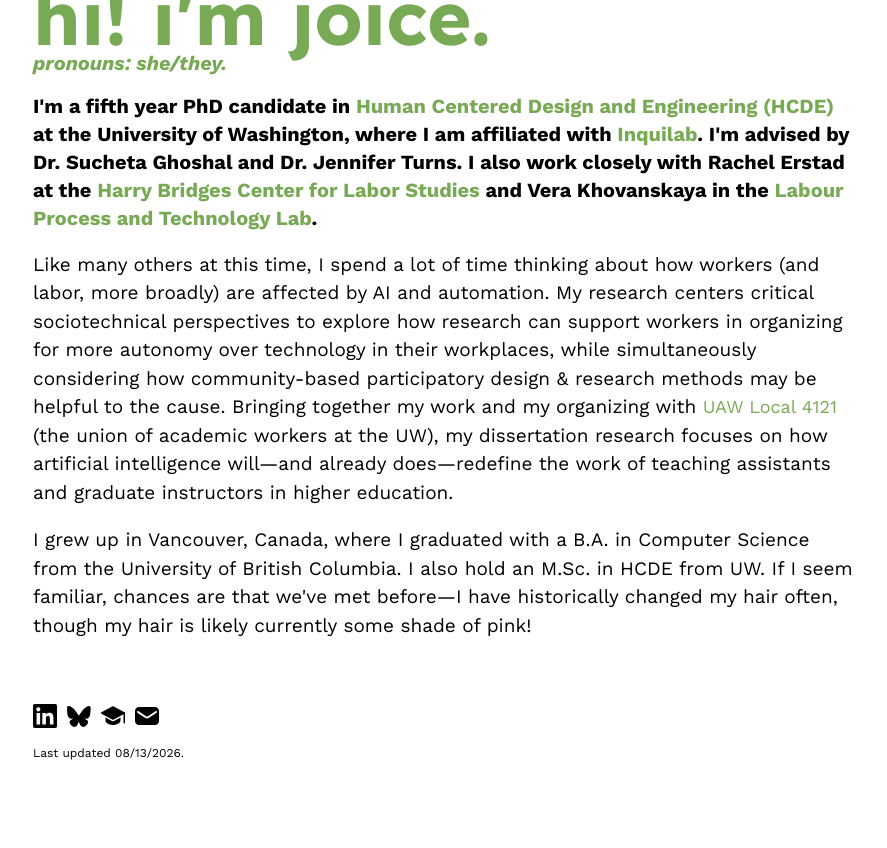
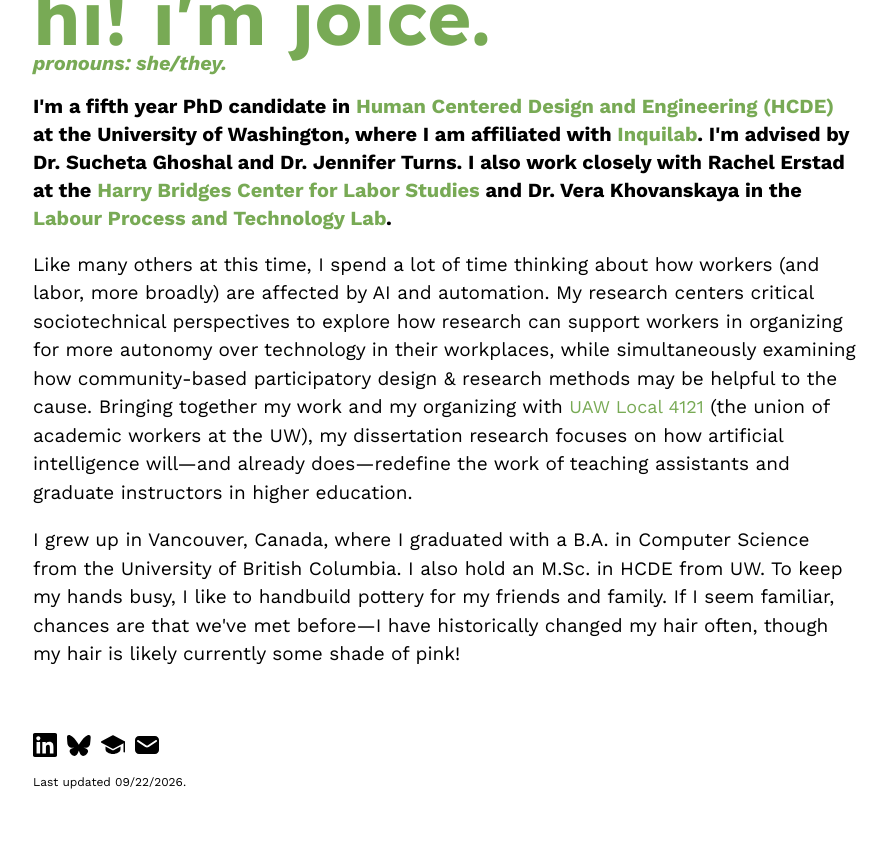
Before and after one commit to joitng/joitng.github.io, a Jekyll site: the page built from index.html, in a window 1280 px wide. Shown: the part 297-1145 px from the top of the page, without its empty margins (195-1082 px from the left). Built offline with Jekyll 4.4.1, drawn with Linux system fonts in a browser that asks for light colours; before the commit the page ends 1117 px from its top, so only the background shows below that.

Commit message:
footer update and some edits on main page

```diff
--- a/_includes/footer.html
+++ b/_includes/footer.html
@@ -5,5 +5,5 @@
         <a class="socials" target="_blank" href="https://scholar.google.com/citations?user=fi2JfiYAAAAJ&hl=en"><?xml version="1.0" ?><svg id="Icons" style="enable-background:new 0 0 32 32;" version="1.1" viewBox="0 0 32 32" xml:space="preserve" xmlns="http://www.w3.org/2000/svg" xmlns:xlink="http://www.w3.org/1999/xlink"><style type="text/css">.st0{fill:#FFFFFF;}</style><g><path d="M31,26c-0.6,0-1-0.4-1-1V12c0-0.6,0.4-1,1-1s1,0.4,1,1v13C32,25.6,31.6,26,31,26z"/></g><g><path d="M16,21c-0.2,0-0.3,0-0.5-0.1l-15-8C0.2,12.7,0,12.4,0,12s0.2-0.7,0.5-0.9l15-8c0.3-0.2,0.6-0.2,0.9,0l15,8   c0.3,0.2,0.5,0.5,0.5,0.9s-0.2,0.7-0.5,0.9l-15,8C16.3,21,16.2,21,16,21z"/></g><path d="M17.4,22.6C17,22.9,16.5,23,16,23s-1-0.1-1.4-0.4L6,18.1V22c0,3.1,4.9,6,10,6s10-2.9,10-6v-3.9L17.4,22.6z"/></svg></a>
         <a class="socials" target="_blank" href="mailto:joice@uw.edu"><?xml version="1.0" ?><?xml version="1.0" ?><svg style="enable-background:new 0 0 24 24;" version="1.1" viewBox="0 0 24 24" xml:space="preserve" xmlns="http://www.w3.org/2000/svg" xmlns:xlink="http://www.w3.org/1999/xlink"><g id="info"/><g id="icons"><path d="M20,3H4C1.8,3,0,4.8,0,7v10c0,2.2,1.8,4,4,4h16c2.2,0,4-1.8,4-4V7C24,4.8,22.2,3,20,3z M21.6,8.8l-7.9,5.3   c-0.5,0.3-1.1,0.5-1.7,0.5s-1.2-0.2-1.7-0.5L2.4,8.8C2,8.5,1.9,7.9,2.2,7.4C2.5,7,3.1,6.9,3.6,7.2l7.9,5.3c0.3,0.2,0.8,0.2,1.1,0   l7.9-5.3c0.5-0.3,1.1-0.2,1.4,0.3C22.1,7.9,22,8.5,21.6,8.8z" id="email"/></g></svg></a>
     </div>
-    <p class="footer">Last updated 08/13/2026.</p>
+    <p class="footer">Last updated 09/22/2026.</p>
 </footer>
--- a/index.html
+++ b/index.html
@@ -14,12 +14,12 @@
         <h4 class="subtitle">pronouns: she/they.</h4>
     </div>
     <h4>I'm a fifth year PhD candidate in <a href="https://www.hcde.washington.edu/" target="_blank">Human Centered Design and Engineering (HCDE)</a> at the University of Washington, where I am affiliated with <a href="https://inquilab.cc/" target="_blank">Inquilab</a>.
-        I'm advised by Dr. Sucheta Ghoshal and Dr. Jennifer Turns. I also work closely with Rachel Erstad at the <a href="https://labor.washington.edu/" target="_blank">Harry Bridges Center for Labor Studies</a> and Vera Khovanskaya in the <a href="https://labourlab.ca/">Labour Process and Technology Lab</a>.</h4>
+        I'm advised by Dr. Sucheta Ghoshal and Dr. Jennifer Turns. I also work closely with Rachel Erstad at the <a href="https://labor.washington.edu/" target="_blank">Harry Bridges Center for Labor Studies</a> and Dr. Vera Khovanskaya in the <a href="https://labourlab.ca/">Labour Process and Technology Lab</a>.</h4>
     <p>Like many others at this time, I spend a lot of time thinking about how workers (and labor, more broadly) are affected by AI and automation.
-        My research centers critical sociotechnical perspectives to explore how research can support workers in organizing for more autonomy over technology in their workplaces, while simultaneously considering how community-based participatory design & research methods may be helpful to the cause.
+        My research centers critical sociotechnical perspectives to explore how research can support workers in organizing for more autonomy over technology in their workplaces, while simultaneously examining how community-based participatory design & research methods may be helpful to the cause.
         Bringing together my work and my organizing with <a href="https://uaw4121.org/">UAW Local 4121</a> (the union of academic workers at the UW), my dissertation research focuses on how artificial intelligence will—and already does—redefine the work of teaching assistants and graduate instructors in higher education.
     </p>
-    <p>I grew up in Vancouver, Canada, where I graduated with a B.A. in Computer Science from the University of British Columbia. I also hold an M.Sc. in HCDE from UW.
+    <p>I grew up in Vancouver, Canada, where I graduated with a B.A. in Computer Science from the University of British Columbia. I also hold an M.Sc. in HCDE from UW. To keep my hands busy, I like to handbuild pottery for my friends and family.
         If I seem familiar, chances are that we've met before—I have historically changed my hair often, though my hair is likely currently some shade of pink!
     </p>
 </div>
```
